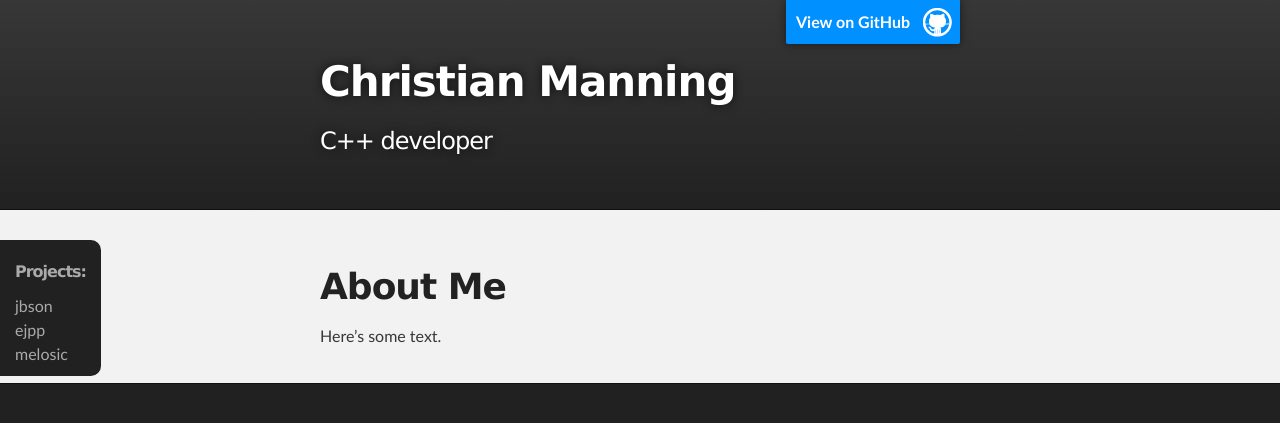
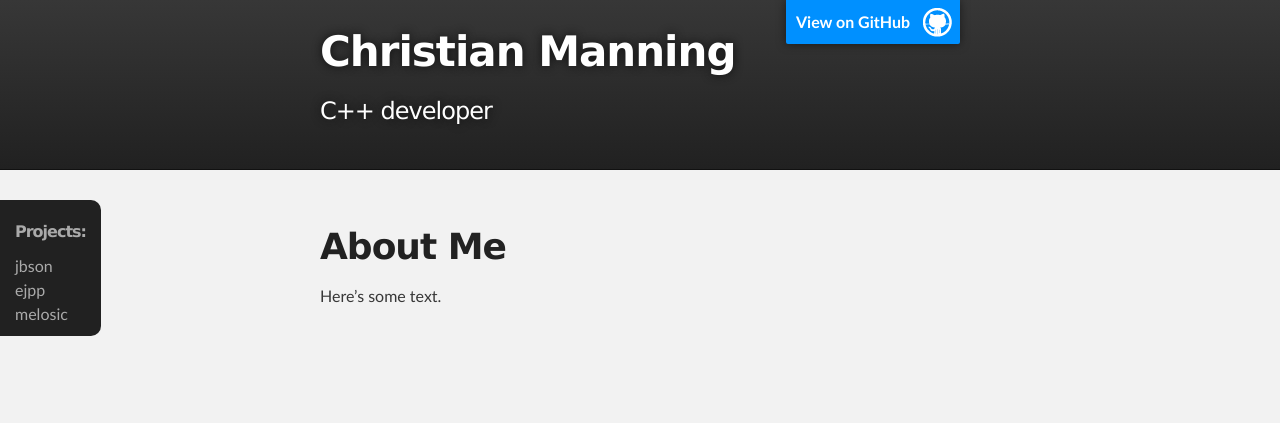
Before and after one commit to chrismanning/chrismanning.github.io, a Jekyll site: the page built from index.md, in a window 1280 px wide. Shown: the top 423 px of the page. Built offline with Jekyll 4.4.1, drawn with Linux system fonts in a browser that asks for light colours; Markdown is read by kramdown in place of the engine named in the settings.

Commit message:
Change background to blend with body

```diff
--- a/stylesheets/stylesheet.css
+++ b/stylesheets/stylesheet.css
@@ -51,7 +51,7 @@ Theme Styles
 body {
   box-sizing: border-box;
   color:#373737;
-  background: #212121;
+  background: #f2f2f2;
   font-size: 16px;
   font-family: 'Myriad Pro', Calibri, Helvetica, Arial, sans-serif;
   line-height: 1.5;
@@ -294,7 +294,7 @@ Full-Width Styles
 }
 
 #header_wrap .inner {
-  padding: 50px 10px 30px 10px;
+  /*padding: 50px 10px 30px 10px;*/
 }
 
 #project_title {
@@ -355,7 +355,7 @@ Full-Width Styles
 #main_content_wrap {
   background: #f2f2f2;
   border-top: 1px solid #111;
-  border-bottom: 1px solid #111;
+  /*border-bottom: 1px solid #111;*/
 }
 
 #main_content {
```
